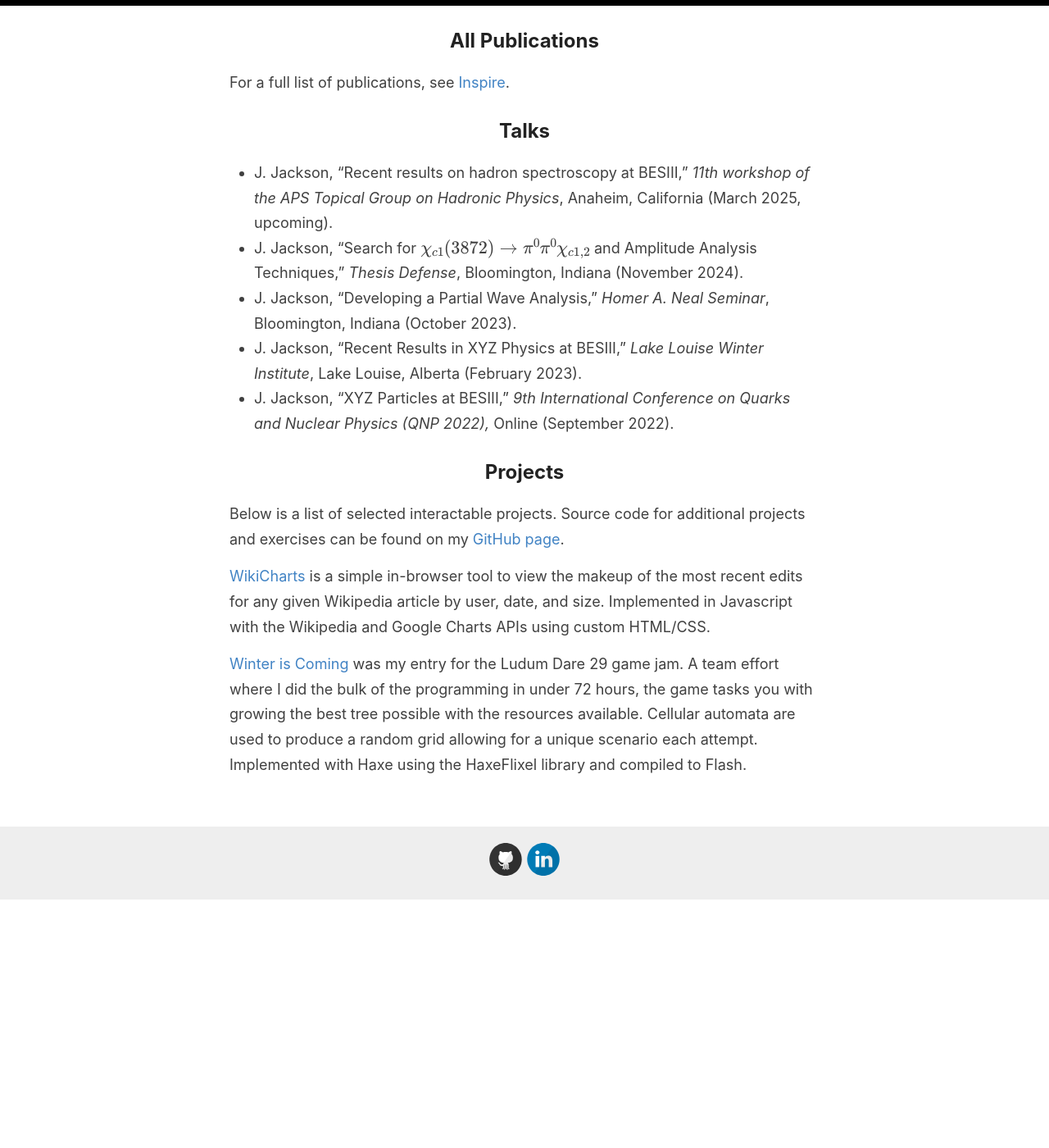
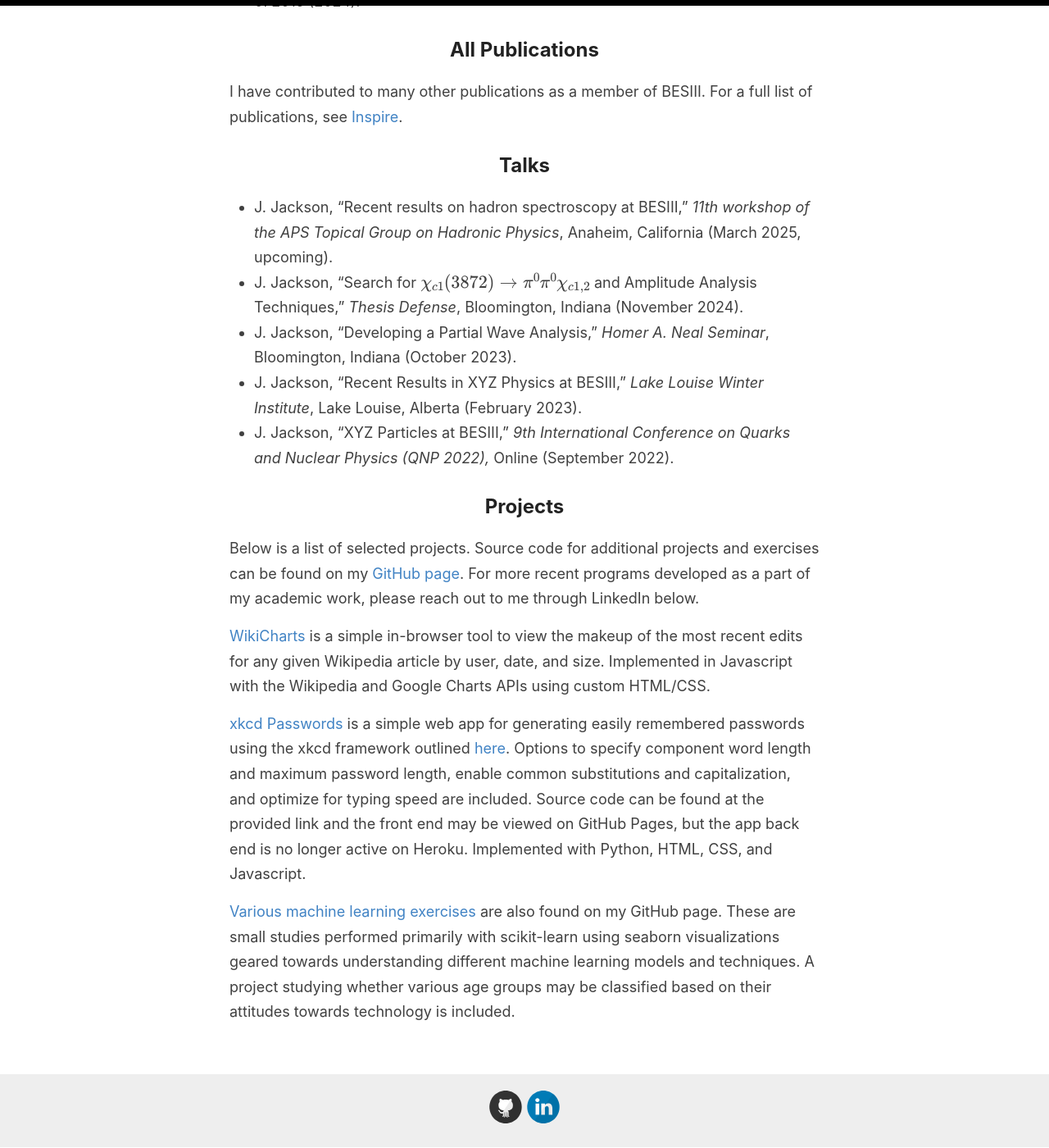
Before and after one commit to joshuamjaxon/joshuamjaxon.github.io, a Jekyll site: the page built from _pages/portfolio.md, in a window 1280 px wide and 1400 px high, scrolled down 476 px. Shown: the whole window at 82% size. Built offline with Jekyll 4.4.1, drawn with Linux system fonts in a browser that asks for light colours; before the commit the page ends 1574 px from its top, so only the background shows below that; some of the changed text lies outside the part shown.

Commit message:
Added some projects

```diff
--- a/_pages/portfolio.md
+++ b/_pages/portfolio.md
@@ -4,17 +4,17 @@ title: Portfolio
 permalink: /portfolio/
 ---
 
-**This page is currently under construction.**
+**This page is subject to change.**
 
 Below, find links to some of the work I've done. For additional details, please contact me directly.
 
 ## Primary Author Publications
 
-## Selected Publications
+- M. Ablikim *et al*. (BESIII), “Search for \\(X(3872)\to\pi^0\pi^0\chi_{c1,2}\\)”, Phys. Rev. D 110, 072015 (2024).
 
 ## All Publications
 
-For a full list of publications, see [Inspire](https://inspirehep.net/literature?sort=mostrecent&size=25&page=1&q=cn%20besiii%20and%20a%20jackson).
+I have contributed to many other publications as a member of BESIII. For a full list of publications, see [Inspire](https://inspirehep.net/literature?sort=mostrecent&size=25&page=1&q=cn%20besiii%20and%20a%20jackson).
 
 ## Talks
 - J. Jackson, “Recent results on hadron spectroscopy at BESIII,” *11th workshop of the APS Topical Group on Hadronic Physics*, Anaheim, California (March 2025, upcoming).
@@ -29,8 +29,10 @@ Alberta (February 2023).
 
 ## Projects
 
-Below is a list of selected interactable projects. Source code for additional projects and exercises can be found on my [GitHub page](https://github.com/joshuamjaxon).
+Below is a list of selected projects. Source code for additional projects and exercises can be found on my [GitHub page](https://github.com/joshuamjaxon). For more recent programs developed as a part of my academic work, please reach out to me through LinkedIn below.
 
 [WikiCharts](http://joshuamjaxon.github.io/midterm-mashup) is a simple in-browser tool to view the makeup of the most recent edits for any given Wikipedia article by user, date, and size. Implemented in Javascript with the Wikipedia and Google Charts APIs using custom HTML/CSS.
 
-[Winter is Coming](https://www.kongregate.com/games/joshuamjaxon/winter-is-coming) was my entry for the Ludum Dare 29 game jam. A team effort where I did the bulk of the programming in under 72 hours, the game tasks you with growing the best tree possible with the resources available. Cellular automata are used to produce a random grid allowing for a unique scenario each attempt. Implemented with Haxe using the HaxeFlixel library and compiled to Flash.
+[xkcd Passwords](https://github.com/joshuamjaxon/xkcd-passwords) is a simple web app for generating easily remembered passwords using the xkcd framework outlined [here](https://xkcd.com/936/). Options to specify component word length and maximum password length, enable common substitutions and capitalization, and optimize for typing speed are included. Source code can be found at the provided link and the front end may be viewed on GitHub Pages, but the app back end is no longer active on Heroku. Implemented with Python, HTML, CSS, and Javascript.
+
+[Various machine learning exercises](https://github.com/joshuamjaxon/CS420) are also found on my GitHub page. These are small studies performed primarily with scikit-learn using seaborn visualizations geared towards understanding different machine learning models and techniques. A project studying whether various age groups may be classified based on their attitudes towards technology is included.
```
